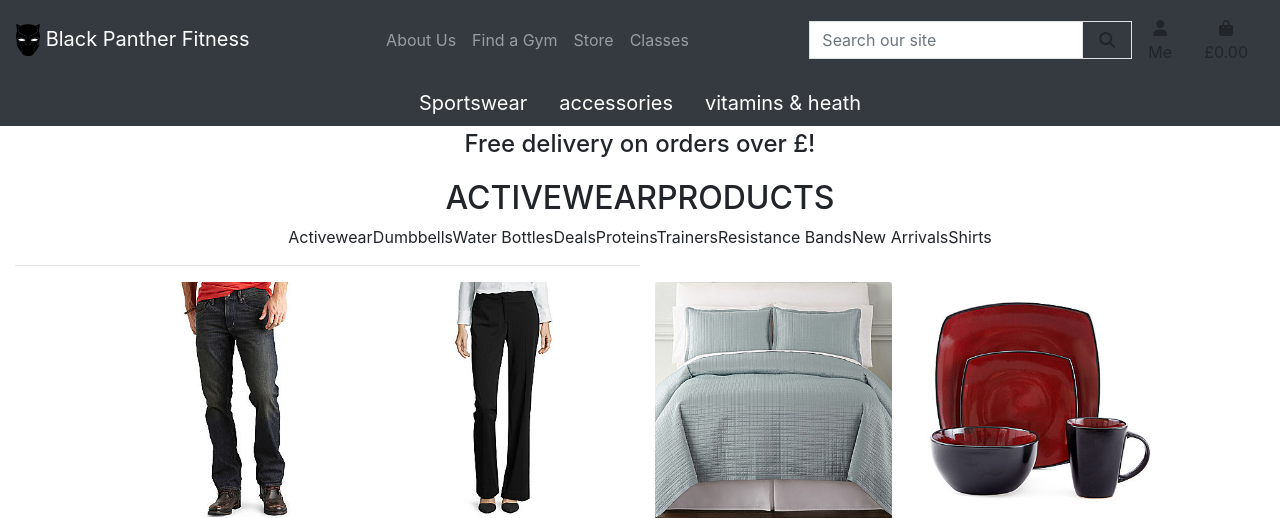
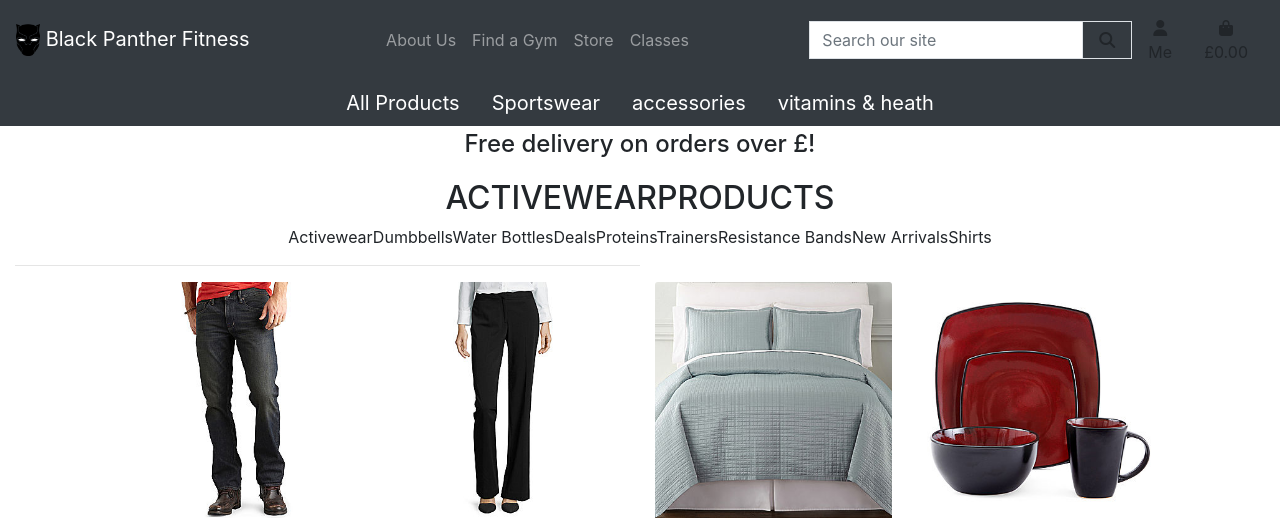
Before and after one commit to Deoh/black-panther-fitness, a Django app: template products/templates/products/products.html in a window 1280 px wide. Shown: the top 518 px of the page. Run offline with Django 3.2, Linux system fonts and the light colour scheme; the template is opened without the code that fills it: values that come from a table or form of the project are taken from there, others are empty; data comes from the database, SQL or seed files in the repository; some libraries are stand-ins or nearby versions.

Commit message:
Added product sorting

```diff
--- a/products/templates/includes/mobile_product_nav.html
+++ b/products/templates/includes/mobile_product_nav.html
@@ -1,5 +1,15 @@
 <div class="collapse navbar-collapse" id="navbarMenu2">
             <ul class="navbar-nav mx-auto">
+				<li class="nav-item dropdown">
+            		<a class="nav-link btn-lg" data-toggle="dropdown" href="#" role="button" aria-haspopup="true"
+                        aria-expanded="false">All Products</a>
+					<div class="dropdown-menu border-0" aria-labelledby="all-products-link">
+						<a href="{% url 'products' %}?sort=price&direction=asc" class="dropdown-item">By Price</a>
+						<a href="{% url 'products' %}?sort=rating&direction=desc" class="dropdown-item ">By Rating</a>
+						<a href="{% url 'products' %}?sort=category&direction=asc" class="dropdown-item ">By Category</a>
+						<a href="{% url 'products' %}" class="dropdown-item">All Products</a>
+					</div>
+				</li>
 				<li class="nav-item dropdown">
 					<a class="nav-link btn-lg" data-toggle="dropdown" href="#" role="button" aria-haspopup="true"
 						aria-expanded="false">Sportswear</a>
--- /dev/null
+++ b/products/templates/includes/product_nav.html
@@ -0,0 +1,35 @@
+<ul class="nav justify-content-center navbar-dark bg-dark d-none d-lg-flex nav-link-color">
+	<li class="nav-item dropdown">
+		<a class="nav-link btn-lg" data-toggle="dropdown" href="#" role="button" aria-haspopup="true" aria-expanded="false">All Products</a>
+		<div class="dropdown-menu " aria-labelledby="all-products-link">
+			<a href="{% url 'products' %}?sort=price&direction=asc" class="dropdown-item">By Price</a>
+			<a href="{% url 'products' %}?sort=rating&direction=desc" class="dropdown-item ">By Rating</a>
+			<a href="{% url 'products' %}?sort=category&direction=asc" class="dropdown-item ">By Category</a>
+			<a href="{% url 'products' %}" class="dropdown-item">All Products</a>
+		</div>
+	</li>
+    <li class="nav-item dropdown">
+        <a class="nav-link btn-lg" data-toggle="dropdown" href="#" role="button" aria-haspopup="true" aria-expanded="false">Sportswear</a>
+        <div class="dropdown-menu">
+            <a class="dropdown-item" href="{% url 'products' %}?category=activewear">Activewear</a>
+            <a class="dropdown-item" href="{% url 'products' %}?category=trainers">Trainers</a>
+            <a class="dropdown-item" href="{% url 'products' %}?category=shirts">Shirts</a>
+        </div>
+    </li>
+    <li class="nav-item">
+        <a class="nav-link btn-lg" data-toggle="dropdown" href="#" role="button" aria-haspopup="true" aria-expanded="false">accessories</a>
+        <div class="dropdown-menu">
+            <a class="dropdown-item" href="{% url 'products' %}?category=dumbbells">Dumbbells</a>
+            <a class="dropdown-item" href="{% url 'products' %}?category=water_bottles">Water Bottles</a>
+            <a class="dropdown-item" href="{% url 'products' %}?category=resistance_bands">Resistance Bands</a>
+        </div>
+    </li>
+    <li class="nav-item">
+        <a class="nav-link btn-lg" data-toggle="dropdown" href="#" role="button" aria-haspopup="true" aria-expanded="false">vitamins & heath</a>
+        <div class="dropdown-menu">
+            <a class="dropdown-item" href="{% url 'products' %}?category=deals">Deals</a>
+            <a class="dropdown-item" href="{% url 'products' %}?category=proteins">Proteins</a>
+            <a class="dropdown-item" href="{% url 'products' %}?category=new_arrivals">New Arrivals</a>
+        </div>
+    </li>
+</ul>
--- a/products/templates/products/products.html
+++ b/products/templates/products/products.html
@@ -8,32 +8,7 @@
 {% endblock %}
 
 {% block page_header %}
-    <ul class="nav justify-content-center navbar-dark bg-dark d-none d-lg-flex nav-link-color">
-        <li class="nav-item dropdown">
-            <a class="nav-link btn-lg" data-toggle="dropdown" href="#" role="button" aria-haspopup="true" aria-expanded="false">Sportswear</a>
-            <div class="dropdown-menu">
-                <a class="dropdown-item" href="{% url 'products' %}?category=activewear">Activewear</a>
-                <a class="dropdown-item" href="{% url 'products' %}?category=trainers">Trainers</a>
-                <a class="dropdown-item" href="{% url 'products' %}?category=shirts">Shirts</a>
-            </div>
-        </li>
-        <li class="nav-item">
-            <a class="nav-link btn-lg" data-toggle="dropdown" href="#" role="button" aria-haspopup="true" aria-expanded="false">accessories</a>
-            <div class="dropdown-menu">
-                <a class="dropdown-item" href="{% url 'products' %}?category=dumbbells">Dumbbells</a>
-                <a class="dropdown-item" href="{% url 'products' %}?category=water_bottles">Water Bottles</a>
-                <a class="dropdown-item" href="{% url 'products' %}?category=resistance_bands">Resistance Bands</a>
-            </div>
-        </li>
-        <li class="nav-item">
-            <a class="nav-link btn-lg" data-toggle="dropdown" href="#" role="button" aria-haspopup="true" aria-expanded="false">vitamins & heath</a>
-            <div class="dropdown-menu">
-                <a class="dropdown-item" href="{% url 'products' %}?category=deals">Deals</a>
-                <a class="dropdown-item" href="{% url 'products' %}?category=proteins">Proteins</a>
-                <a class="dropdown-item" href="{% url 'products' %}?category=new_arrivals">New Arrivals</a>
-            </div>
-        </li>
-    </ul>
+    {% include 'includes/product_nav.html' %}
 {% endblock %}
 
 {% block content %}
```
Also changed, not shown: products/views.py (+22 -1 lines).
